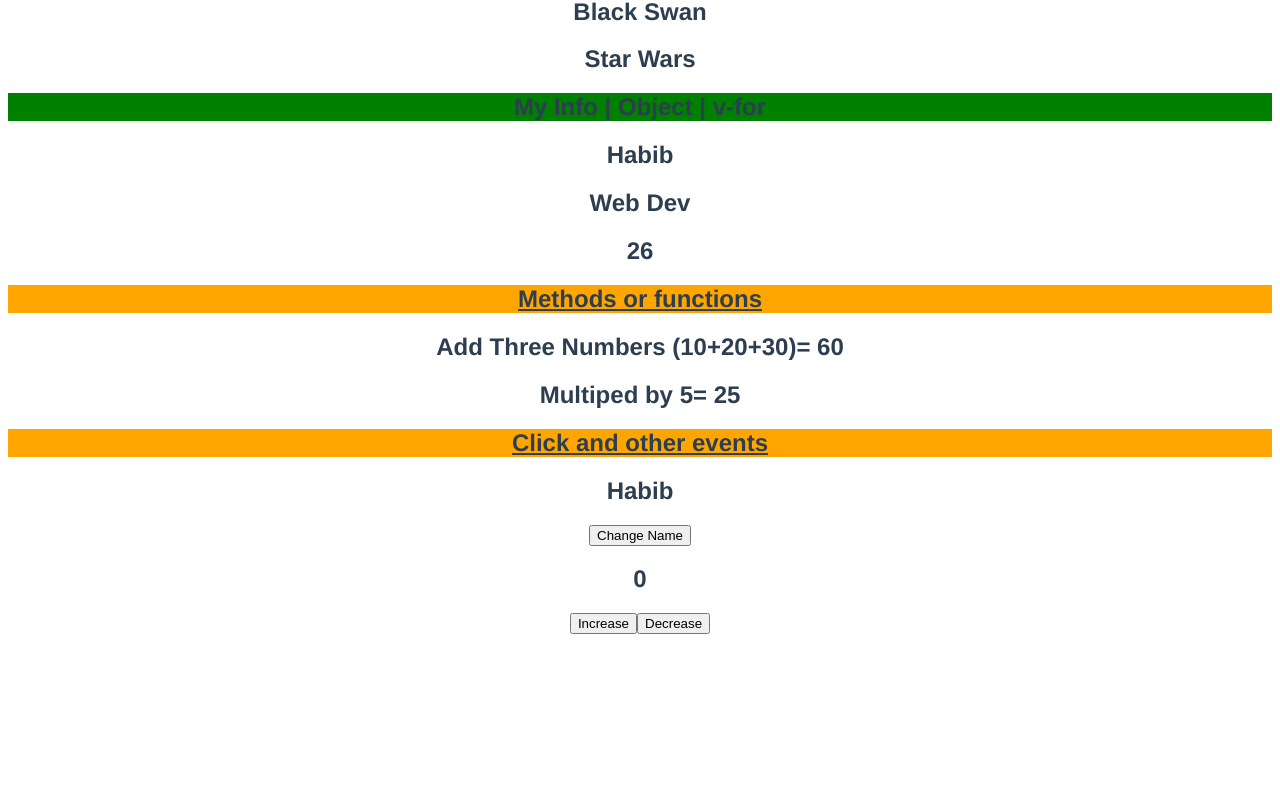
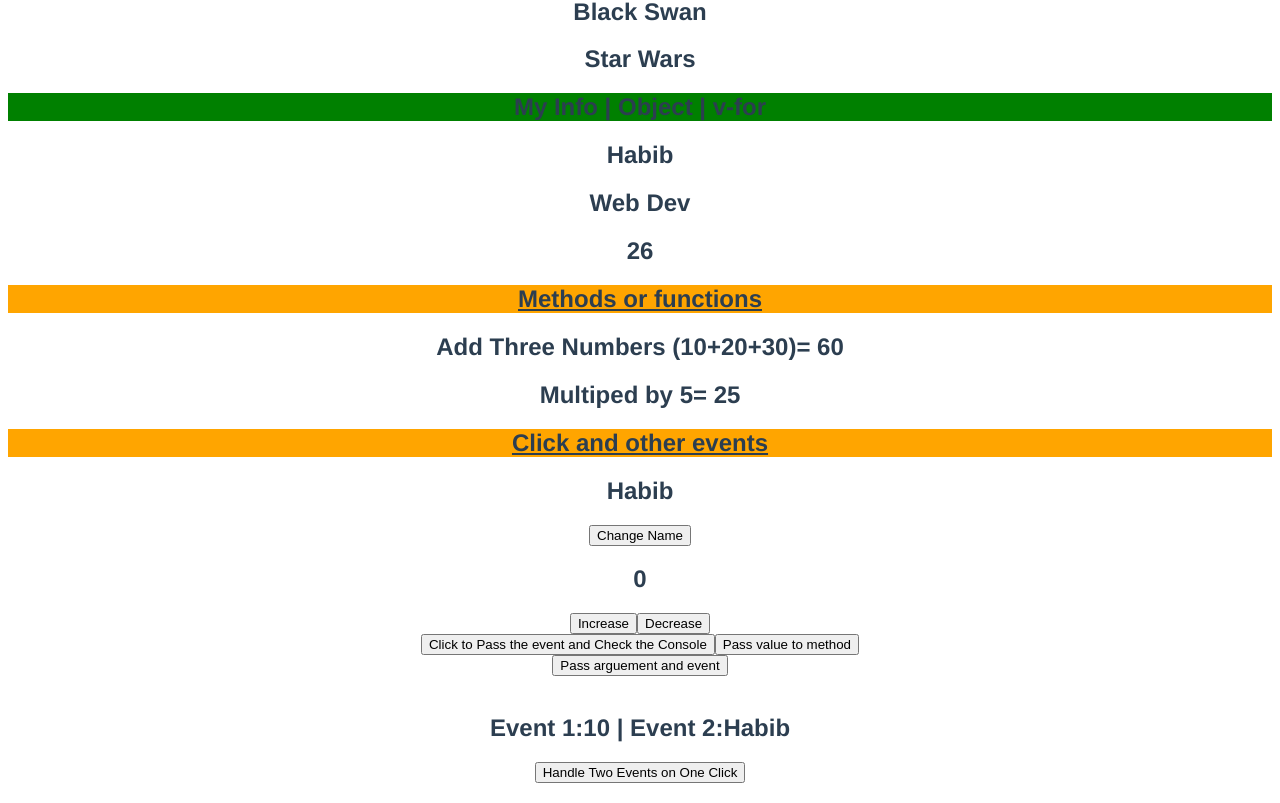
Before and after one commit to habib24457/hello-world-vue-cli, a Vue app: page / in a window 1280 px wide. Shown: the part 1920-2723 px from the top of the page. Before the commit the page ends 2562 px from the top, so only its background shows below. Built offline with nearby package versions, Linux system fonts and the light colour scheme.

Commit message:
Events, functions, arguments

```diff
--- a/src/App.vue
+++ b/src/App.vue
@@ -70,6 +70,19 @@
       <h2>{{count}}</h2>
       <button @click="(count+=1)">Increase</button>
       <button @click="(count-=1)">Decrease</button>
+      <br/>
+      <button @click="getEvent">Click to Pass the event and Check the Console</button>
+      <button @click="passValue(5)">Pass value to method</button>
+      <br/>
+      <button @click="passArgNevent(10,$event)">Pass arguement and event</button>
+      <br/>
+      <br/>
+      <h2>Event 1:{{myNum}} | Event 2:{{myUserName}} </h2>
+      <button @click="(increaseFive(5),changeVal('red'))">Handle Two Events on One Click</button>
+    </div>
+
+    <div>
+      <h2 class="underline"></h2>
     </div>
 
   </div>
@@ -121,7 +134,8 @@ export default {
       },
       multiplierNum:5,
       myUserName:"Habib",
-      count:0
+      count:0,
+      myNum:10
     }
   },
   methods:{
@@ -131,6 +145,25 @@ export default {
     baseMultiplier(num){
       //'this' keyward is used here bcz multiplierNum is a variable from data:{}
       return num*this.multiplierNum
+    },
+    getEvent(event){
+      console.log(event)
+    },
+    passValue(num){
+      console.log(num)
+    },
+    passArgNevent(val,e){
+      console.log(val,e);
+    },
+    increaseFive(num){
+      console.log(num)
+      this.myNum = num + this.myNum
+      return this.myNum
+    },
+    changeVal(strVal){
+      console.log(strVal)
+      this.myUserName = strVal+this.myUserName
+      return this.myUserName
     }
   }
 
```
